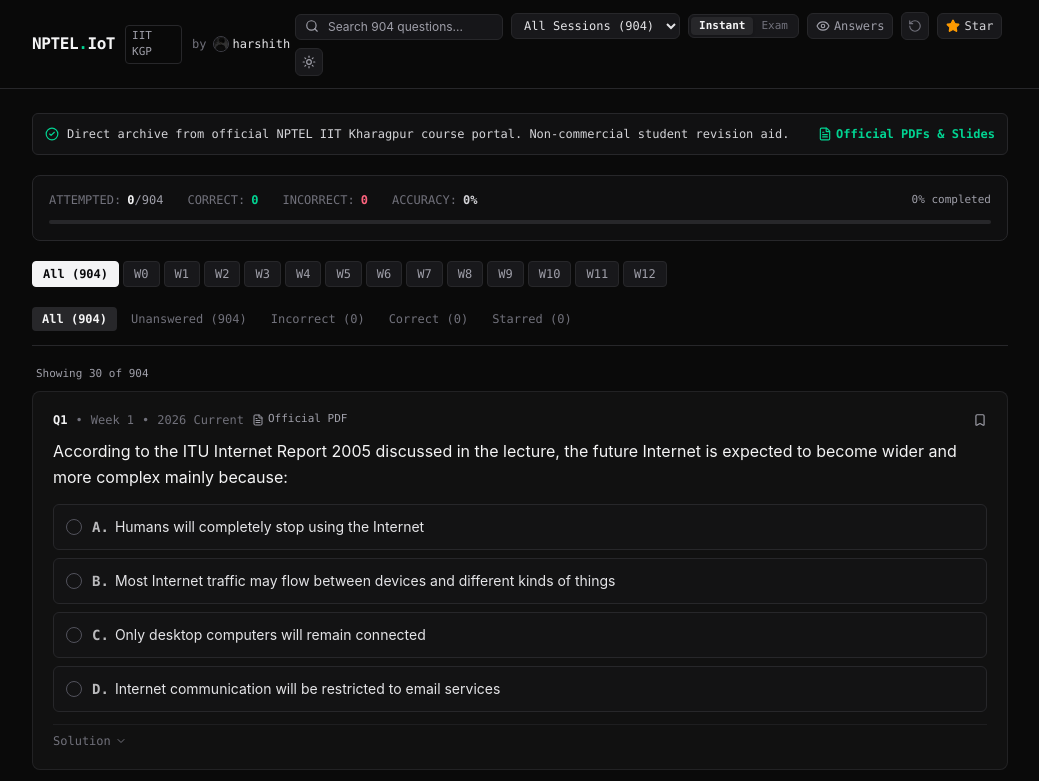
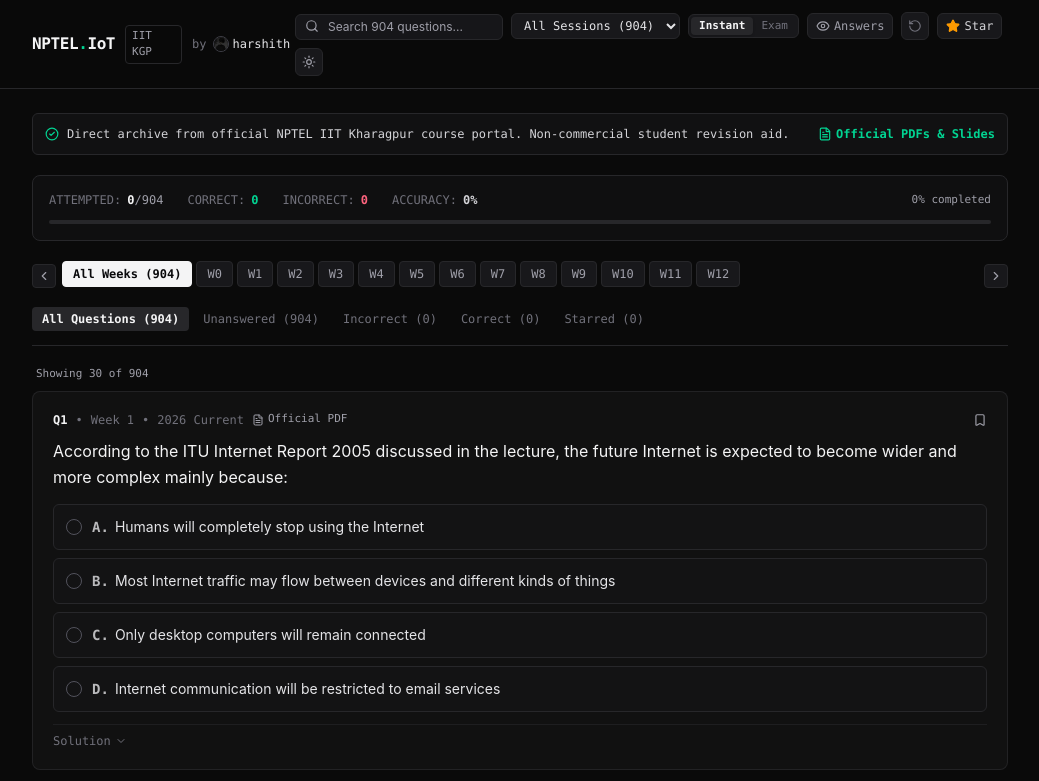
Before and after one commit to Harshith1702/nptel-iot, a React (Vite) app: page / in a window 1280 px wide. Shown: the top 781 px of the page, without its empty margins (120-1159 px from the left). Built offline with nearby package versions, Linux system fonts and the light colour scheme; the HTML template or start-up script is replaced by a standard one.

Commit message:
fix: week scroll into view and filter labeling

```diff
--- a/src/components/FilterBar.tsx
+++ b/src/components/FilterBar.tsx
@@ -25,7 +25,7 @@
   examSubmitted,
 }) => {
   const filters: { id: FilterStatus; label: string; count: number }[] = [
-    { id: 'all', label: 'All', count: counts.all },
+    { id: 'all', label: 'All Questions', count: counts.all },
     { id: 'unanswered', label: 'Unanswered', count: counts.unanswered },
     { id: 'incorrect', label: 'Incorrect', count: counts.incorrect },
     { id: 'correct', label: 'Correct', count: counts.correct },
--- a/src/components/WeekFilter.tsx
+++ b/src/components/WeekFilter.tsx
@@ -1,4 +1,5 @@
-import React from 'react';
+import React, { useRef, useEffect } from 'react';
+import { ChevronLeft, ChevronRight } from 'lucide-react';
 
 interface WeekFilterProps {
   weeks: number[];
@@ -15,10 +16,42 @@
   weekCounts,
   totalCount,
 }) => {
+  const scrollRef = useRef<HTMLDivElement>(null);
+  const selectedBtnRef = useRef<HTMLButtonElement>(null);
+
+  useEffect(() => {
+    if (selectedBtnRef.current) {
+      selectedBtnRef.current.scrollIntoView({
+        behavior: 'smooth',
+        block: 'nearest',
+        inline: 'center',
+      });
+    }
+  }, [selectedWeek]);
+
+  const scrollBy = (offset: number) => {
+    if (scrollRef.current) {
+      scrollRef.current.scrollBy({ left: offset, behavior: 'smooth' });
+    }
+  };
+
   return (
     <div className="w-full mb-4">
-      <div className="flex items-center gap-1 overflow-x-auto pb-1 scrollbar-none">
+      <div className="flex items-center gap-1.5">
         <button
+          onClick={() => scrollBy(-180)}
+          className="hidden sm:flex items-center justify-center p-1 rounded border border-zinc-200 dark:border-zinc-800 text-zinc-400 hover:text-zinc-800 dark:hover:text-zinc-200 bg-white dark:bg-zinc-900 flex-shrink-0 transition-colors"
+          aria-label="Scroll weeks left"
+        >
+          <ChevronLeft className="w-3.5 h-3.5" />
+        </button>
+
+        <div
+          ref={scrollRef}
+          className="flex items-center gap-1 overflow-x-auto pb-1 scrollbar-none flex-1 touch-pan-x"
+        >
+          <button
+            ref={selectedWeek === null ? selectedBtnRef : null}
             onClick={() => onSelectWeek(null)}
             className={`flex-shrink-0 px-2.5 py-1 rounded text-xs font-mono transition-colors border ${
               selectedWeek === null
@@ -26,7 +59,7 @@
                 : 'border-zinc-200 dark:border-zinc-800 text-zinc-600 dark:text-zinc-400 hover:text-zinc-900 dark:hover:text-zinc-100 bg-white dark:bg-zinc-900'
             }`}
           >
-          All ({totalCount})
+            All Weeks ({totalCount})
           </button>
 
           {weeks.map((w) => {
@@ -37,10 +70,11 @@
             return (
               <button
                 key={w}
+                ref={isSelected ? selectedBtnRef : null}
                 onClick={() => onSelectWeek(w)}
                 className={`flex-shrink-0 px-2.5 py-1 rounded text-xs font-mono transition-colors border ${
                   isSelected
-                  ? 'bg-zinc-900 text-white dark:bg-zinc-100 dark:text-zinc-950 border-zinc-900 dark:border-zinc-100 font-semibold'
+                    ? 'bg-emerald-600 text-white border-emerald-600 dark:bg-emerald-500 dark:text-zinc-950 dark:border-emerald-500 font-semibold shadow-sm'
                     : isComplete
                     ? 'border-emerald-300 dark:border-emerald-900/60 text-emerald-700 dark:text-emerald-400 bg-emerald-50/50 dark:bg-emerald-950/10'
                     : 'border-zinc-200 dark:border-zinc-800 text-zinc-600 dark:text-zinc-400 hover:text-zinc-900 dark:hover:text-zinc-100 bg-white dark:bg-zinc-900'
@@ -56,6 +90,15 @@
             );
           })}
         </div>
+
+        <button
+          onClick={() => scrollBy(180)}
+          className="hidden sm:flex items-center justify-center p-1 rounded border border-zinc-200 dark:border-zinc-800 text-zinc-400 hover:text-zinc-800 dark:hover:text-zinc-200 bg-white dark:bg-zinc-900 flex-shrink-0 transition-colors"
+          aria-label="Scroll weeks right"
+        >
+          <ChevronRight className="w-3.5 h-3.5" />
+        </button>
+      </div>
     </div>
   );
 };
```
Lines whose indentation alone changed are shown as unchanged.
